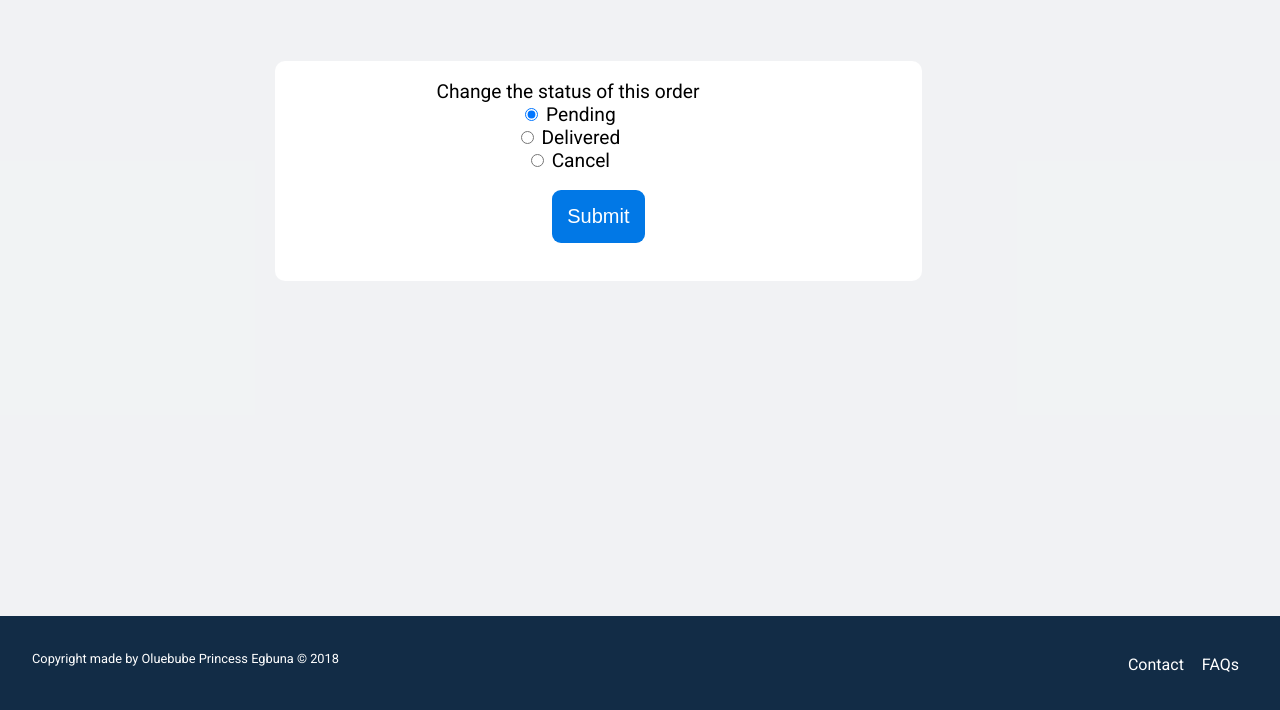
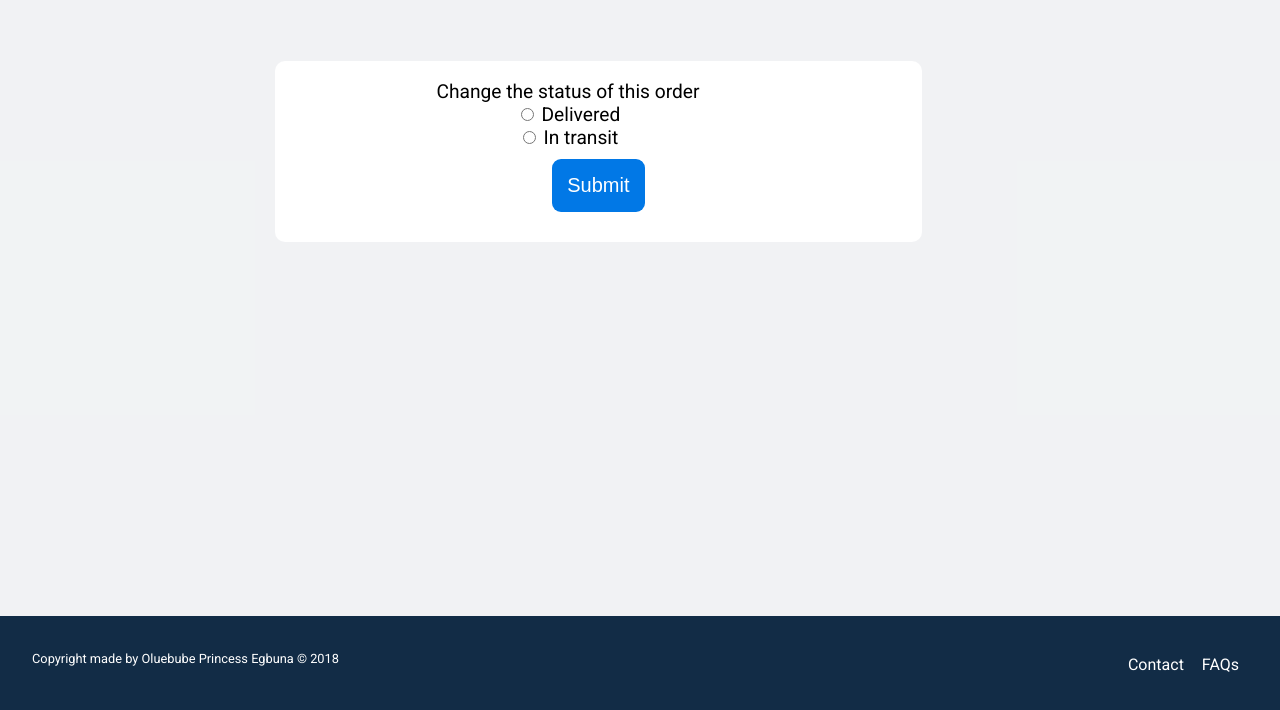
Before and after one commit to Princesso/Send-IT, a website: page UI/resources/pages/order-status.html in a window 1280 px wide. Shown: the part 94-804 px from the top of the page. Drawn offline with Linux system fonts and the light colour scheme.

Commit message:
Update change status script

```diff
--- a/UI/resources/pages/order-status.html
+++ b/UI/resources/pages/order-status.html
@@ -30,13 +30,13 @@
           <div class="description-child">
             <form>
                 <label>Change the status of this order</label><br>
-                <input type="radio" name="status" value="Pending" checked> Pending<br>
                 <input type="radio" name="status" value="Delivered"> Delivered<br>
-                <input type="radio" name="status" value="Cancelled"> Cancel
+                <input type="radio" name="status" value="transit"> In transit<br>
             </form>
           </div>
+          <script src="../../js/admin/changeStatus.js"></script>
           <div id="button-container">
-              <a href="../pages/admin.html" id="button-link"><button class="change-status"></span>Submit</button></a>
+              <button class="change-status" id="change-status-button"></span>Submit</button>
           </div>
         </div>
       </section>
```
